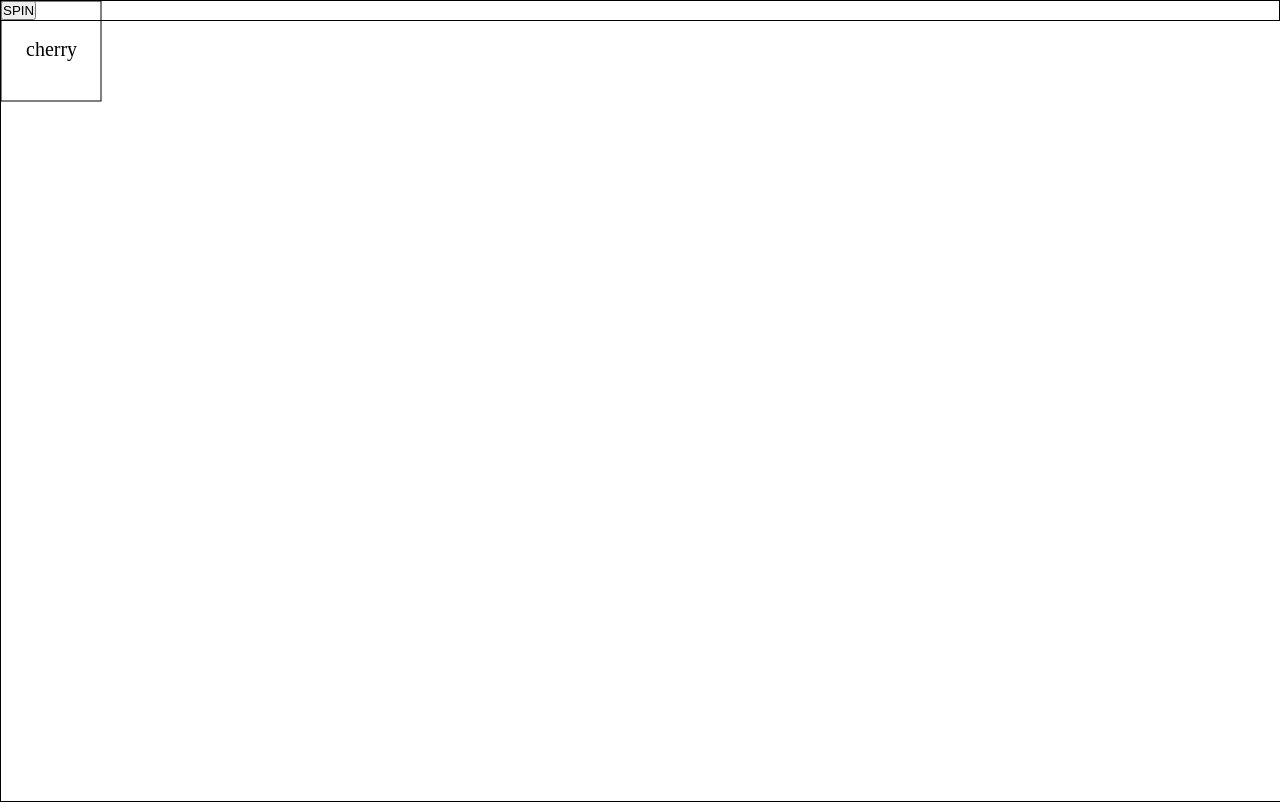
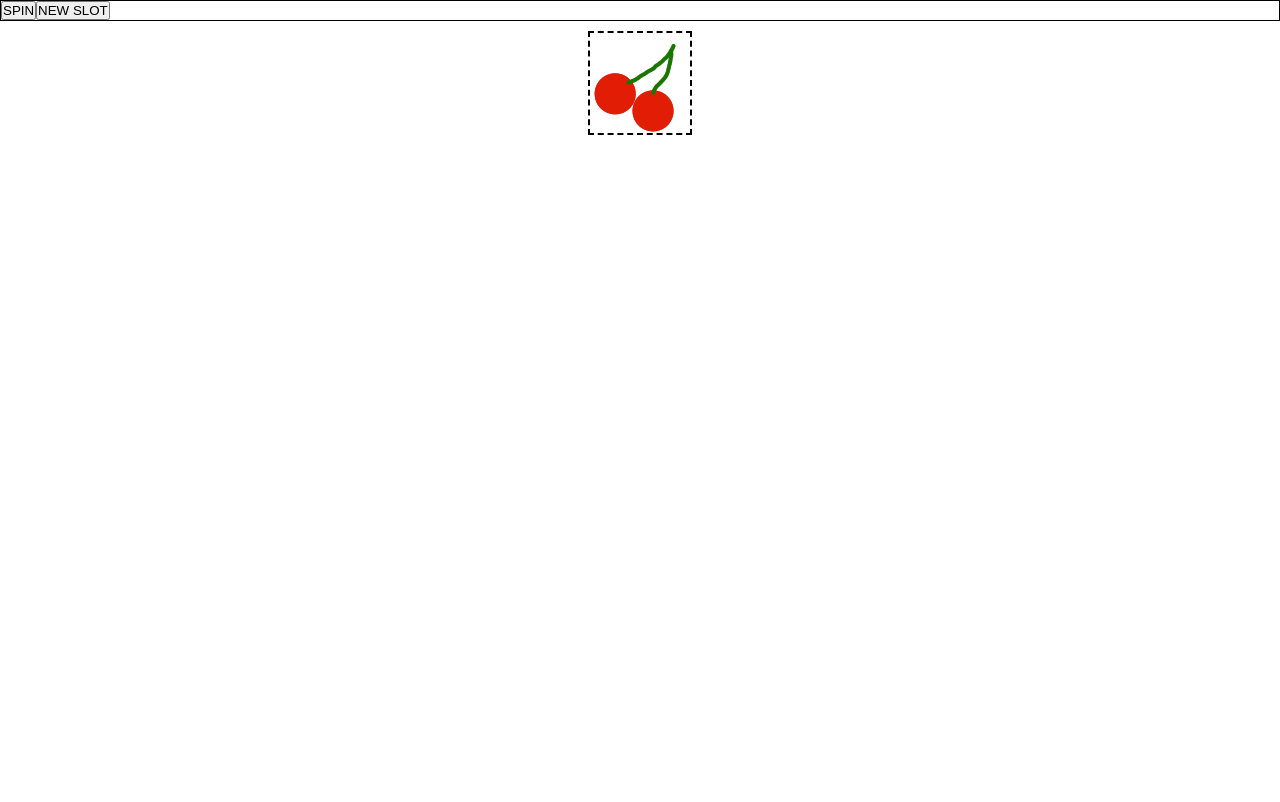
Before and after one commit to kfithen/Slotter, a plain HTML site: page index.html in a window 1280 px wide. Drawn offline with Linux system fonts and the light colour scheme.

Commit message:
shows images, new slot class

```diff
--- a/index.html
+++ b/index.html
@@ -5,8 +5,8 @@
 		<link rel="stylesheet" type="text/css" href="styles.css">
 	</head>
 	<body>
-		<canvas id="game_canvas" width="500" height="500"></canvas>
 		<div id="button_container"></div>
+		<div id="slots"></div>
 		<script src="script.js"></script>
 	</body>
 </html>
--- a/script.js
+++ b/script.js
@@ -1,12 +1,5 @@
-const gameCanvas = document.querySelector("#game_canvas");
-const ctx = gameCanvas.getContext("2d");
-
-// font setup
-function setStyle() {
-	ctx.font = "20px serif";
-	ctx.fillStyle = "#000000";
-	ctx.strokeStyle = "#000000";
-}
+const slotsDiv = document.querySelector("#slots");
+const buttonContainer = document.querySelector("#button_container");
 
 // slot variables
 var slots = [];
@@ -15,7 +8,7 @@ var slotPos = {x: 0, y: 0};
 var lastSpinTime = 0;
 const slotWidth = 100;
 const slotHeight = 100;
-const slotSymbols = ["cherry", "lemon", "grape", "bar", "seven"];
+const slotSymbols = ["cherry", "lemon", "grapes", "bar", "seven"];
 const slotTime = 3000 // 3 seconds in milliseconds
 
 // money variables
@@ -35,41 +28,34 @@ function getRandomInt(min, max) {
 	// The maximum is exclusive and the minimum is inclusive
 }
 
-// slot spinning logic
 class Slot {
+	/** Creates a new slot and appends it to the slots array. */
 	constructor() {
-		this.id = slotCount;
+		this.id = slots.length;
 		this.result;
+
+		this.element = document.createElement("img");
+		this.element.className = "slot";
+		slotsDiv.appendChild(this.element);
+
 		slots.push(this);
-		slotCount = slots.length;
 	}
 
 	spin() {
-		// selects a random result symbol from the array
 		this.result = slotSymbols[getRandomInt(0, slotSymbols.length)];
+		//this.element.innerHTML = "<p>" + this.result + "</p>";
+		this.element.src = "/assets/" + this.result + ".png";
 		console.log("slot: " + this.id + "\n" + "result: " + this.result);
 	}
 }
 
 function spinSlots() {
-	for (let i = 0; i < slotCount; i++) {
+	for (let i = 0; i < slots.length; i++) {
 		slots[i].spin();
 	}
 }
 
-// slot and ui drawing logic
-function drawSlots() {
-	setStyle();
-	for (let i = 0; i < slotCount; i++) {
-		ctx.strokeRect(slotPos.x, slotPos.y, slotWidth, slotHeight);
-		slotPos.x += slotWidth;
-		ctx.fillText(slots[i].result, slotPos.x - 75, 55);
-	}
-	slotPos.x = 0;
-}
-
 var buttons = [];
-const buttonContainer = document.querySelector("#button_container");
 
 function createButton(_text, _id, _class, _function) {
 	let _button = document.createElement("button");
@@ -82,6 +68,7 @@ function createButton(_text, _id, _class, _function) {
 }
 
 var spinButton = createButton("SPIN", "spin_button", "", () => { spinSlots() });
+var newSlotButton = createButton("NEW SLOT", "new-slot-button", "", () => { new Slot() });
 
 function populateUI() {
 	for (let i = 0; i < buttons.length; i++) {
@@ -91,25 +78,8 @@ function populateUI() {
 
 populateUI();
 
-// main function(s)
-function draw() {
-	ctx.clearRect(0, 0, gameCanvas.width, gameCanvas.height);
-	drawSlots();
-	requestAnimationFrame(draw);
-}
-
-// changes canvas size to window size
-function changeCanvasSize() {
-	gameCanvas.width = window.innerWidth;
-	gameCanvas.height = window.innerHeight;
-}
-
-addEventListener("resize", changeCanvasSize);
-
-changeCanvasSize();
-
-new Slot(slotCount);
+//new Slot(slotCount);
+new Slot();
 spinSlots();
 
-requestAnimationFrame(draw);
 setInterval(spinSlots, slotTime);
--- a/styles.css
+++ b/styles.css
@@ -18,3 +18,18 @@
 	z-index: 0;
 	border: 1px solid #000000;
 }
+
+#slots {
+	display: flex;
+	flex-wrap: wrap;
+	justify-content: center;
+	width: 100%;
+}
+
+.slot {
+	margin: 10px;
+
+	width: 100px;
+	height: 100px;
+	border: 2px dashed black;
+}
```
Also changed, not shown: assets/bar.png (added), assets/cherry.png (added), assets/grapes.png (added), assets/lemon.png (added), assets/seven.png (added).
